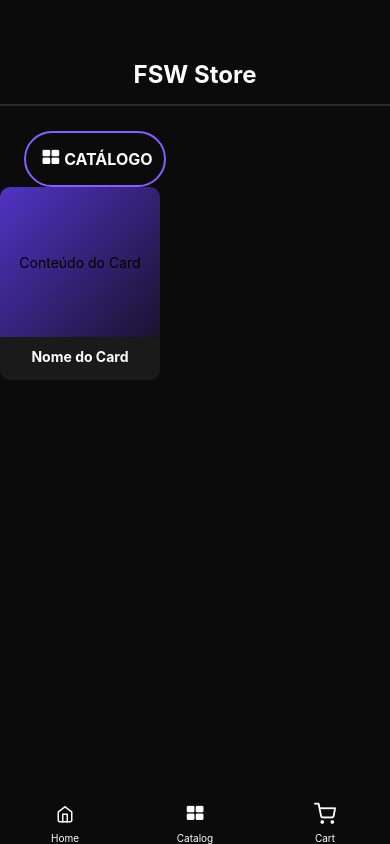
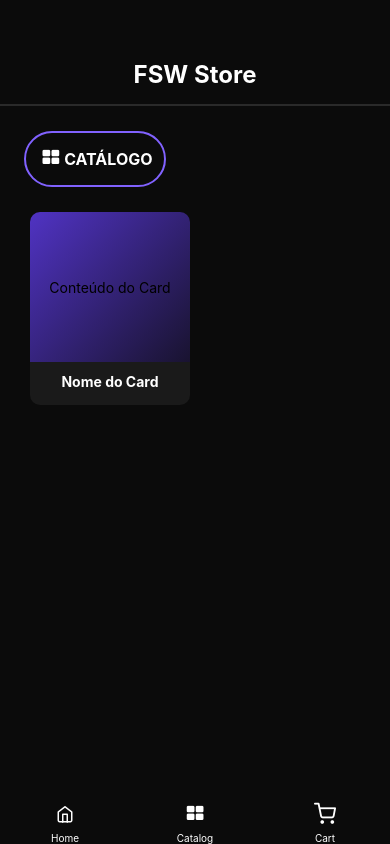
Before and after one commit to JoaoLemes18/E-commerce, a React Native app: screen /Catalog in a window 390 px wide. Built offline with nearby package versions, Linux system fonts and the light colour scheme.

Commit message:
stylee: changing styles in the catalog screen

```diff
--- a/src/screens/Catalog/index.tsx
+++ b/src/screens/Catalog/index.tsx
@@ -26,5 +26,5 @@ const styles = StyleSheet.create({
     backgroundColor: colors.primaryColor,
   },
   componetenttext: { marginRight: 200 },
-  componetentcard: {},
+  componetentcard: { marginLeft: 30, marginTop: 25 },
 });
```
